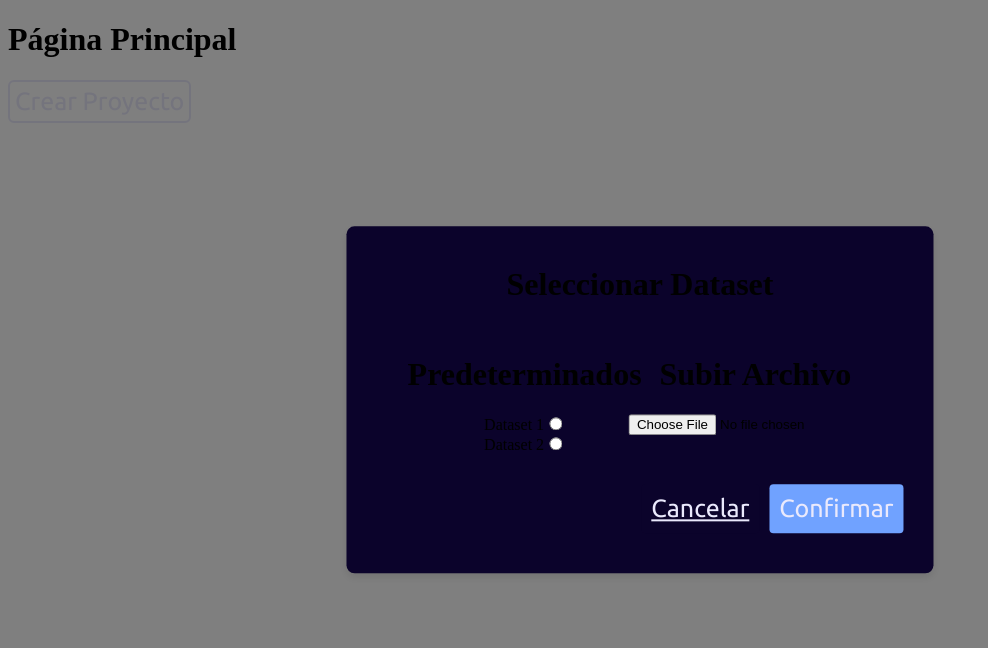
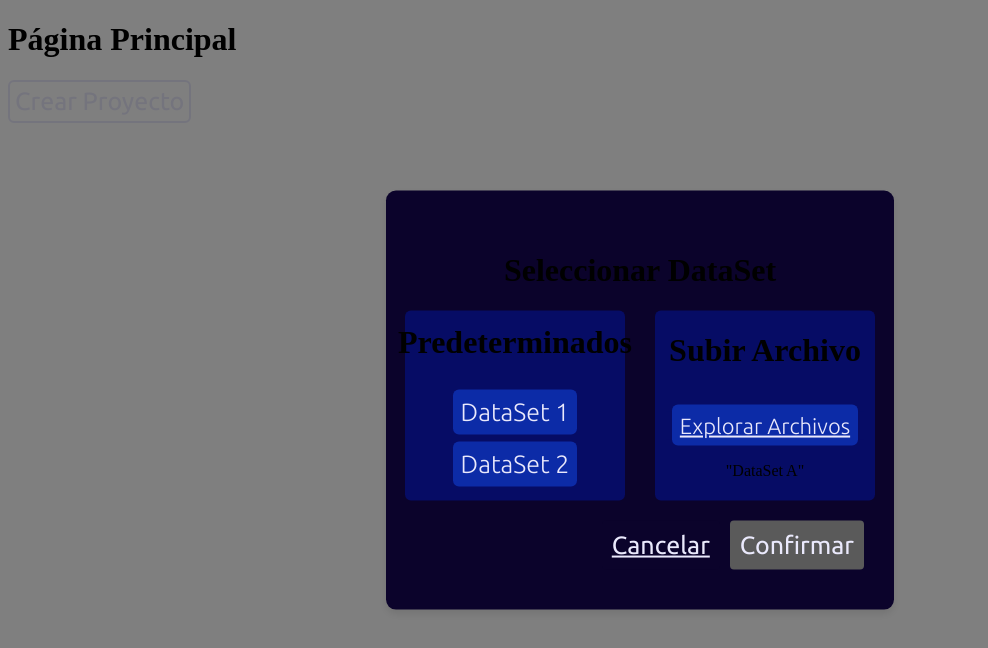
Before and after one commit to Agusschajris/BLOOM, a Next.js app in the folder bloom/: page / in a window 1280 px wide. Both pictures are taken after a click on the button "Crear Proyecto". Shown: the top 648 px of the page, without its empty margins (0-988 px from the left). Built offline with nearby package versions, Linux system fonts and the light colour scheme.

Commit message:
Fix: css de pop up

```diff
--- a/bloom/components/popUp.tsx
+++ b/bloom/components/popUp.tsx
@@ -23,36 +23,36 @@ const Popup: React.FC<PopupProps> = ({ onConfirm, onCancel }) => {
         <>
             <div className={popupStyle.overlay} onClick={onCancel} />
             <div className={popupStyle.wrapper}>
-                <h1 className={popupStyle.tittle}>Seleccionar Dataset</h1>
+                <h1 className={popupStyle.title}>Seleccionar DataSet</h1>
+
                 <div className={popupStyle.optionsWrapper}>
                     <div className={popupStyle.segmentPredefined}>
-                        <h1>Predeterminados</h1>
-                        <label>
-                            Dataset 1
-                            <input type="radio" name="dataset" value="dataset1" onChange={() => {
-                                setSelectedDataset('dataset1');
+                        <h1 className={popupStyle.nombre}>Predeterminados</h1>
+                        <button className={popupStyle.btn} onClick={() => {
+                            setSelectedDataset('DataSet 1');
                             setSelectedFiles(null);
-                            }} />
-                        </label>
-                        <label>
-                            Dataset 2
-                            <input type="radio" name="dataset" value="dataset2" onChange={() => {
-                                setSelectedDataset('dataset2');
+                        }}>DataSet 1</button>
+                        <button className={popupStyle.btn} onClick={() => {
+                            setSelectedDataset('DataSet 2');
                             setSelectedFiles(null);
-                            }} />
-                        </label>
+                        }}>DataSet 2</button>
                     </div>
+
                     <div className={popupStyle.segmentUpload}>
-                        <h1>Subir Archivo</h1>
-                        <input type="file" onChange={(e) => {
+                        <h1 className={popupStyle.nombre}>Subir Archivo</h1>
+                        <button className={popupStyle.uploadButton}>
+                            <label className={popupStyle.explorar} htmlFor="fileUpload">Explorar Archivos</label>
+                            <input className={popupStyle.input} id="fileUpload" type="file" onChange={(e) => {
                                 setSelectedFiles(e.target.files);
                                 setSelectedDataset(null);
                             }} />
+                        </button>
+                        <span>{selectedFiles ? `"${selectedFiles[0].name}"` : '"DataSet A"'}</span>
                     </div>
                 </div>
                 <div className={popupStyle.footer}>
                     <button className={popupStyle.cancel} onClick={onCancel}>Cancelar</button>
-                    <button className={popupStyle.confirm} onClick={handleConfirm}>Confirmar</button>
+                    <button className={popupStyle.confirm} onClick={handleConfirm} disabled={!selectedDataset && !selectedFiles}>Confirmar</button>
                 </div>
             </div>
         </>
--- a/bloom/styles/popup.module.scss
+++ b/bloom/styles/popup.module.scss
@@ -12,7 +12,8 @@
   padding: 40px 30px;
   box-shadow: 0 4px 8px rgba(0, 0, 0, 0.1);
   z-index: 1001;
-  border-radius: 8px;
+  border-radius: 10px;
+  width: 35%;
 }
 
 .overlay {
@@ -33,6 +34,7 @@
   display: flex;
   justify-content: center;
   margin-bottom: 20px;
+  gap: 30px;
 }
 
 .segmentPredefined,
@@ -40,8 +42,51 @@
   display: flex;
   flex-direction: column;
   align-items: center;
-  width: 40%;
+  width: 200px;
+  height: 170px;
   padding: 10px;
+  background-color: #060C65;
+  border-radius: 6px;
+  justify-content: space-around;
+}
+
+.nombre{
+  margin-top: 0px;
+}
+
+.btn{
+  background-color: #0C2BA7;
+  border: none;
+  font-family: "Ubuntu", sans-serif;
+  color: #EAE9FC;
+  font-size: 25px;
+  font-weight: 300;
+  cursor: pointer;
+  padding: 8px;
+  border-radius: 6px;
+}
+
+.uploadButton{
+  background-color: #060C65;
+  border: none;
+
+}
+
+.explorar{
+  background-color: #0C2BA7;
+  border: none;
+  font-family: "Ubuntu", sans-serif;
+  color: #EAE9FC;
+  font-size: 22px;
+  text-decoration: underline;
+  font-weight: 300;
+  cursor: pointer;
+  padding: 8px;
+  border-radius: 6px;
+}
+
+.input{
+  display: none;
 }
 
 .footer {
@@ -71,3 +116,8 @@
   background-color: #70A2FF;
   color: #EAE9FC;
 }
+
+.confirm:disabled {
+  background: #5a5a5a;
+  cursor: not-allowed;
+}
```
Lines whose indentation alone changed are shown as unchanged.
